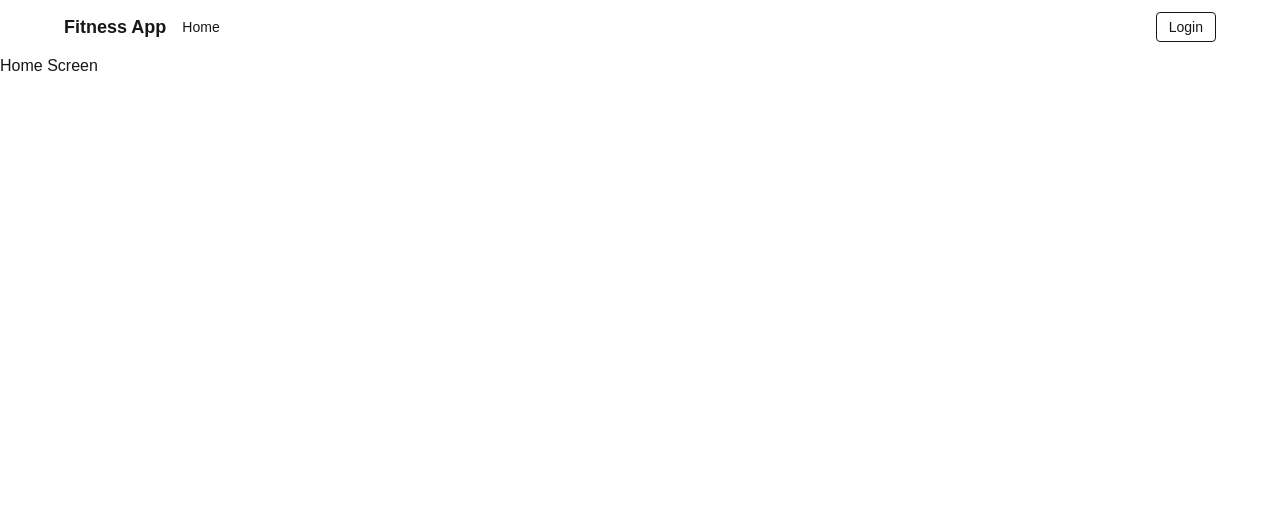
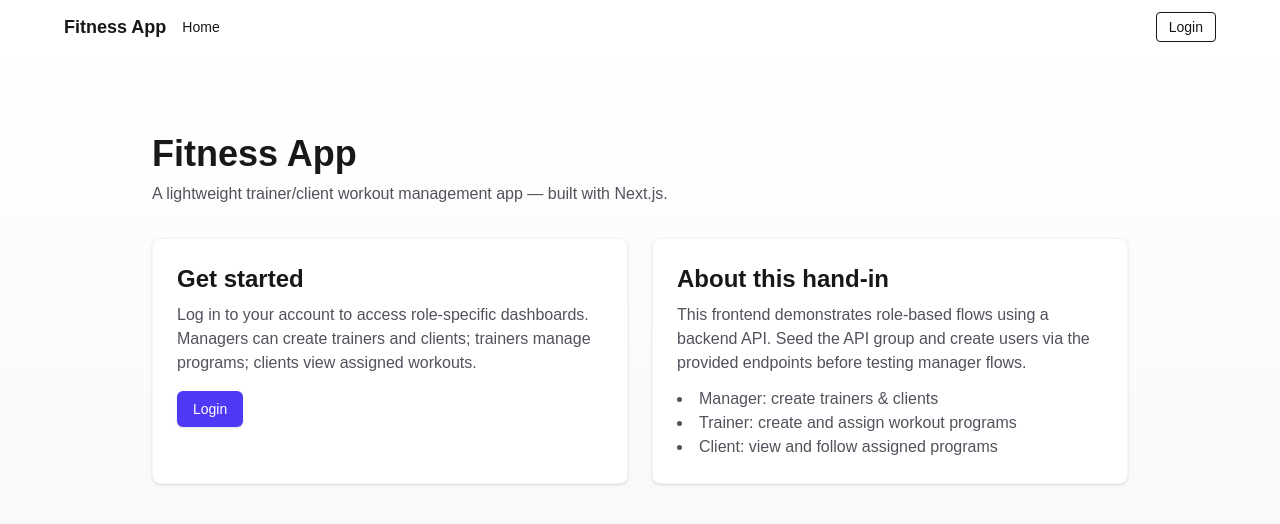
Before and after one commit to nikolajhm7/SWAFE-Handin-2, a Next.js app in the folder swafe-handin-2/: page / in a window 1280 px wide. Shown: the top 524 px of the page. Built offline with nearby package versions, Linux system fonts and the light colour scheme; no server answers.

Commit message:
feat: Updated home screen component to be presentable

```diff
--- a/swafe-handin-2/components/screens/home/HomeScreen.tsx
+++ b/swafe-handin-2/components/screens/home/HomeScreen.tsx
@@ -1,3 +1,34 @@
+import Link from "next/link";
+
 export default function HomeScreen() {
-    return <div>Home Screen</div>;
+    return (
+        <div className="min-h-screen bg-gradient-to-b from-white via-zinc-50 to-zinc-100 dark:from-zinc-900 dark:via-zinc-900 dark:to-zinc-800">
+            <main className="mx-auto max-w-5xl py-20 px-6">
+                <header className="mb-8">
+                    <h1 className="text-4xl font-extrabold text-zinc-900 dark:text-white">Fitness App</h1>
+                    <p className="mt-2 text-zinc-600 dark:text-zinc-300">A lightweight trainer/client workout management app — built with Next.js.</p>
+                </header>
+
+                <section className="grid gap-6 md:grid-cols-2">
+                    <div className="rounded-lg border border-zinc-100 bg-white p-6 shadow-sm dark:border-zinc-800 dark:bg-zinc-900">
+                        <h2 className="text-2xl font-semibold text-zinc-900 dark:text-white">Get started</h2>
+                        <p className="mt-2 text-zinc-600 dark:text-zinc-300">Log in to your account to access role-specific dashboards. Managers can create trainers and clients; trainers manage programs; clients view assigned workouts.</p>
+                        <div className="mt-4 flex flex-wrap gap-3">
+                            <Link href="/login" className="inline-flex items-center justify-center rounded-md bg-indigo-600 px-4 py-2 text-sm font-medium text-white shadow hover:bg-indigo-500 focus:outline-none focus:ring-2 focus:ring-indigo-400">Login</Link>
+                        </div>
+                    </div>
+
+                    <div className="rounded-lg border border-zinc-100 bg-white p-6 shadow-sm dark:border-zinc-800 dark:bg-zinc-900">
+                        <h2 className="text-2xl font-semibold text-zinc-900 dark:text-white">About this hand-in</h2>
+                        <p className="mt-2 text-zinc-600 dark:text-zinc-300">This frontend demonstrates role-based flows using a backend API. Seed the API group and create users via the provided endpoints before testing manager flows.</p>
+                        <ul className="mt-3 list-inside list-disc text-zinc-600 dark:text-zinc-300">
+                            <li>Manager: create trainers & clients</li>
+                            <li>Trainer: create and assign workout programs</li>
+                            <li>Client: view and follow assigned programs</li>
+                        </ul>
+                    </div>
+                </section>
+            </main>
+        </div>
+    );
 }
```
